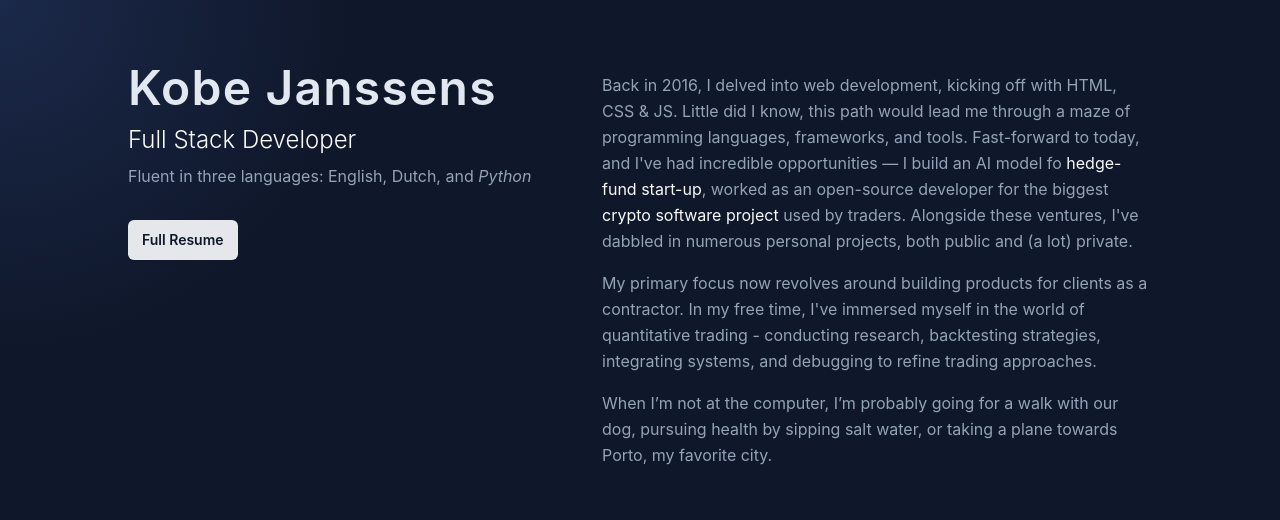
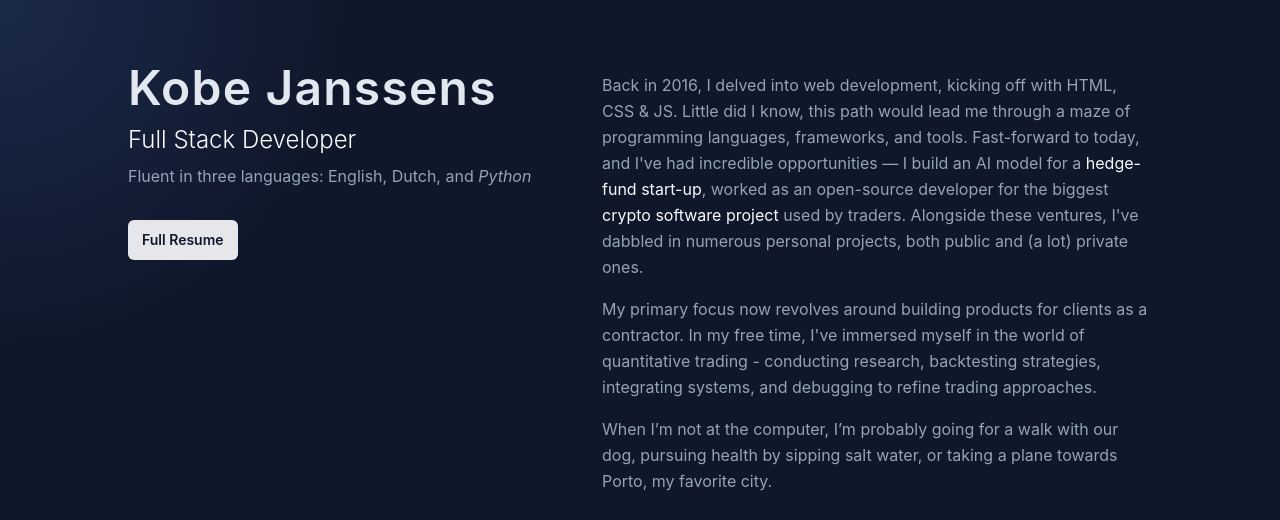
Before and after one commit to AlgoQ/Portfolio, a Django app: page / in a window 1280 px wide. Shown: the top 520 px of the page. Run offline with Django 4.2, Linux system fonts and the light colour scheme; data that the repository does not hold is empty; some libraries are stand-ins or nearby versions; some web fonts are replaced.

Commit message:
update general description

```diff
--- a/core/templates/core/index.html
+++ b/core/templates/core/index.html
@@ -19,7 +19,7 @@
         </div>
         <div class="main-panel sm:w-3/5 sm:ml-6 pt-16 pr-10 sm:pr-16 md:pr-28 lg:pr-32 overflow-y-auto">
             <div class="description text-slate-400 leading-relaxed">
-                <p class="mt-2">Back in 2016, I delved into web development, kicking off with HTML, CSS & JS. Little did I know, this path would lead me through a maze of programming languages, frameworks, and tools. Fast-forward to today, and I've had incredible opportunities — I build an AI model fo <a class="job-link" href="https://theelysian.fund/" target="_blank">hedge-fund start-up</a>, worked as an open-source developer for the biggest  <a class="job-link" href="https://github.com/ccxt/ccxt" target="_blank">crypto software project</a> used by traders. Alongside these ventures, I've dabbled in numerous personal projects, both public and (a lot) private.</p>
+                <p class="mt-2">Back in 2016, I delved into web development, kicking off with HTML, CSS & JS. Little did I know, this path would lead me through a maze of programming languages, frameworks, and tools. Fast-forward to today, and I've had incredible opportunities — I build an AI model for a <a class="job-link" href="https://theelysian.fund/" target="_blank">hedge-fund start-up</a>, worked as an open-source developer for the biggest <a class="job-link" href="https://github.com/ccxt/ccxt" target="_blank">crypto software project</a> used by traders. Alongside these ventures, I've dabbled in numerous personal projects, both public and (a lot) private ones.</p>
                 <p class="mt-4">My primary focus now revolves around building products for clients as a contractor. In my free time, I've immersed myself in the world of quantitative trading - conducting research, backtesting strategies, integrating systems, and debugging to refine trading approaches.</p>
                 <p class="mt-4">When I’m not at the computer, I’m probably going for a walk with our dog, pursuing health by sipping salt water, or taking a plane towards Porto, my favorite city.</p>
             </div>
```
